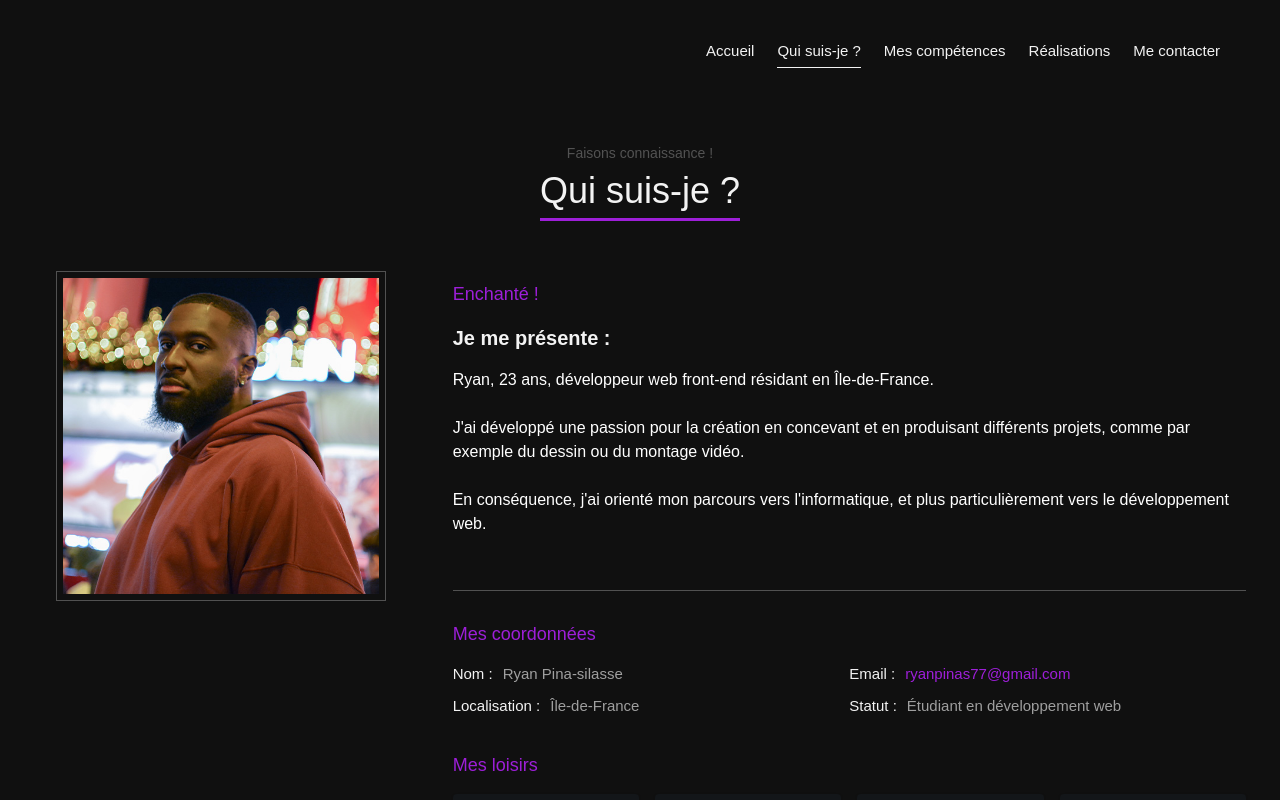
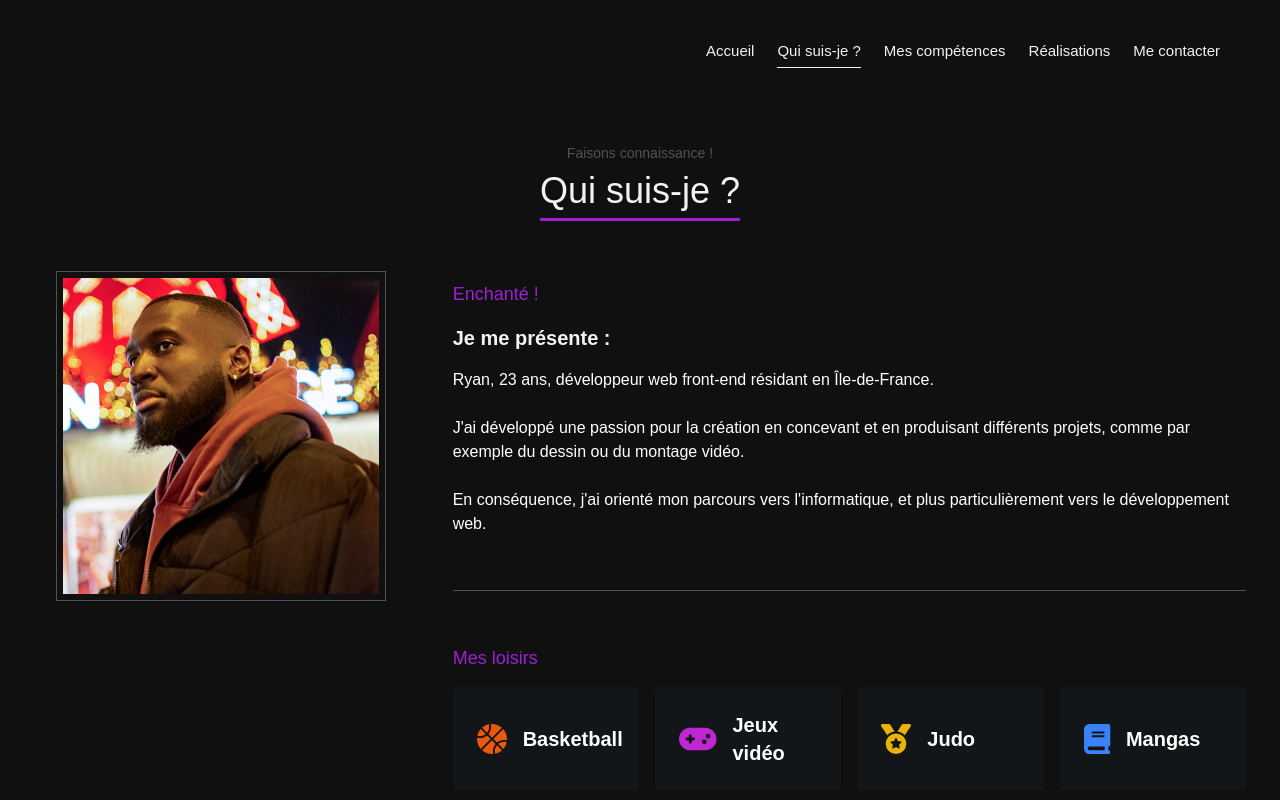
Before and after one commit to N95Ryan/mon-portfolio, a React (Create React App) app: page /about in a window 1280 px wide. Shown: the top 800 px of the page. Built offline with nearby package versions, Linux system fonts and the light colour scheme.

Commit message:
update social icons

```diff
--- a/src/components/AboutMe.js
+++ b/src/components/AboutMe.js
@@ -60,30 +60,7 @@ const AboutMe = ({ name, email, location}) => {
             </p>
 
             <div className="infoContainer">
-            <h4>Mes coordonnées</h4>
 
-              <div className="row">
-                <div className="col-12 col-md-6 info">
-                  <span>Nom :</span>
-                  <p>Ryan Pina-silasse</p>
-                </div>
-                <div className="col-12 col-md-6 info">
-                  <span>Email :</span>
-                  <p>
-                    <a href={`mailto:${email}`}>{email}</a>
-                  </p>
-                </div>
-              </div>
-              <div className="row">
-                <div className="col-12 col-md-6 info">
-                  <span>Localisation :</span>
-                  <p>{location}</p>
-                </div>
-                <div className="col-12 col-md-6 info">
-                  <span>Statut :</span>
-                  <p>Étudiant en développement web</p>
-                </div>
-              </div>
             </div>
             <Hobbies />
             <div className="buttonContainer">
--- a/src/components/SocialIcons.js
+++ b/src/components/SocialIcons.js
@@ -3,9 +3,7 @@ import { SiGithub, SiVercel, SiStackoverflow, SiLinkedin } from "react-icons/si"
 const SocialIcons = () => {
   const styles = {
     icon: {
-      // textDecoration: "none",
       fontSize: "22px",
-      padding: "10px",
       transition: "0.2s ease-in",
     },
   };
--- a/src/pages/contact/contact.css
+++ b/src/pages/contact/contact.css
@@ -117,15 +117,4 @@ textarea {
     display: inline;
     padding-bottom: var(--sm-spacing);
   }
-
-  .contact .socialIcons::before,
-  .contact .socialIcons::after {
-    background-color: var(--grey);
-    content: "";
-    height: 2px;
-    width: var(--spacing);
-    display: inline-block;
-    margin-bottom: 7px;
-    margin-right: 10px;
-  }
 }
--- a/src/pages/portfolio/projectsData.json
+++ b/src/pages/portfolio/projectsData.json
@@ -9,22 +9,13 @@
     "id": "1"
   },
   {
-    "title": "Mr.Beef",
-    "image": "./projectImages/Mr.Beef.png",
-    "technologies": "HTML / CSS / JS / Bootstrap",
-    "description": "J'ai conçu le site vitrine du restaurant Mr.Beef. Son but était de donner une image professionnelle de l'entreprise et de présenter ses services, de manière claire et concise.",
-    "deployed": "https://www.misterbeef.fr/",
-    "bgcolor": "#0b7abd",
-    "id": "2"
-  },
-  {
     "title": "Calculatrice",
     "image": "./projectImages/Calculatrice.png",
     "technologies": "React",
     "description": "Comme son nom l'indique, il s'agit d'une application calculatrice réalisée avec React en suivant un tutoriel. Ce projet avait pour intérêt premier de m'initier à la découverte du framework, et dans un second temps de tester mes compétences de développement en autodidacte.",
     "deployed": "https://calculatrice-react.vercel.app/",
-    "bgcolor": "#ffffff",
-    "id": "3"
+    "bgcolor": "#61DAFB",
+    "id": "2"
   },
 
   {
@@ -33,8 +24,8 @@
     "technologies": "React / Next / Tailwind / Replicate",
     "description": "J'ai réalisé ce projet dans le but de m'exercer à l'intégration de tokens dans un projet front-end. Il consiste en une application interactive qui permet à l’utilisateur d'éditer une image via des lignes de texte. Pour cela je suis passé par l'API de Replicate.",
     "deployed": "https://bijutsu-n95ryan.vercel.app/",
-    "bgcolor": "#9ca3af",
-    "id": "4"
+    "bgcolor": "#fff",
+    "id": "3"
   },
 
   {
@@ -44,7 +35,7 @@
     "description": "J'ai réalisé ce projet d'UX design en collaboration avec des camarades de promotion. L'application permet via une carte intégrée de consulter une liste d'événements liés à l'écologie et l'environnement.",
     "deployed": "https://www.figma.com/proto/SELGWIlBrSMJ0Bqe02toWk/Eco---Map?node-id=281-4983&starting-point-node-id=250%3A3263",
     "bgcolor": "#c04cfd",
-    "id": "5"
+    "id": "4"
   },
 
   {
@@ -54,7 +45,7 @@
     "technologies": "HTML / CSS / JS",
     "deployed": "https://morpion-wheat.vercel.app/",
     "bgcolor": "#fb923c",
-    "id": "6"
+    "id": "5"
   }
 
 ]
```
Also changed, not shown: src/images/photo.jpg, 1 other file (tests, documents, lock files or other folders).
